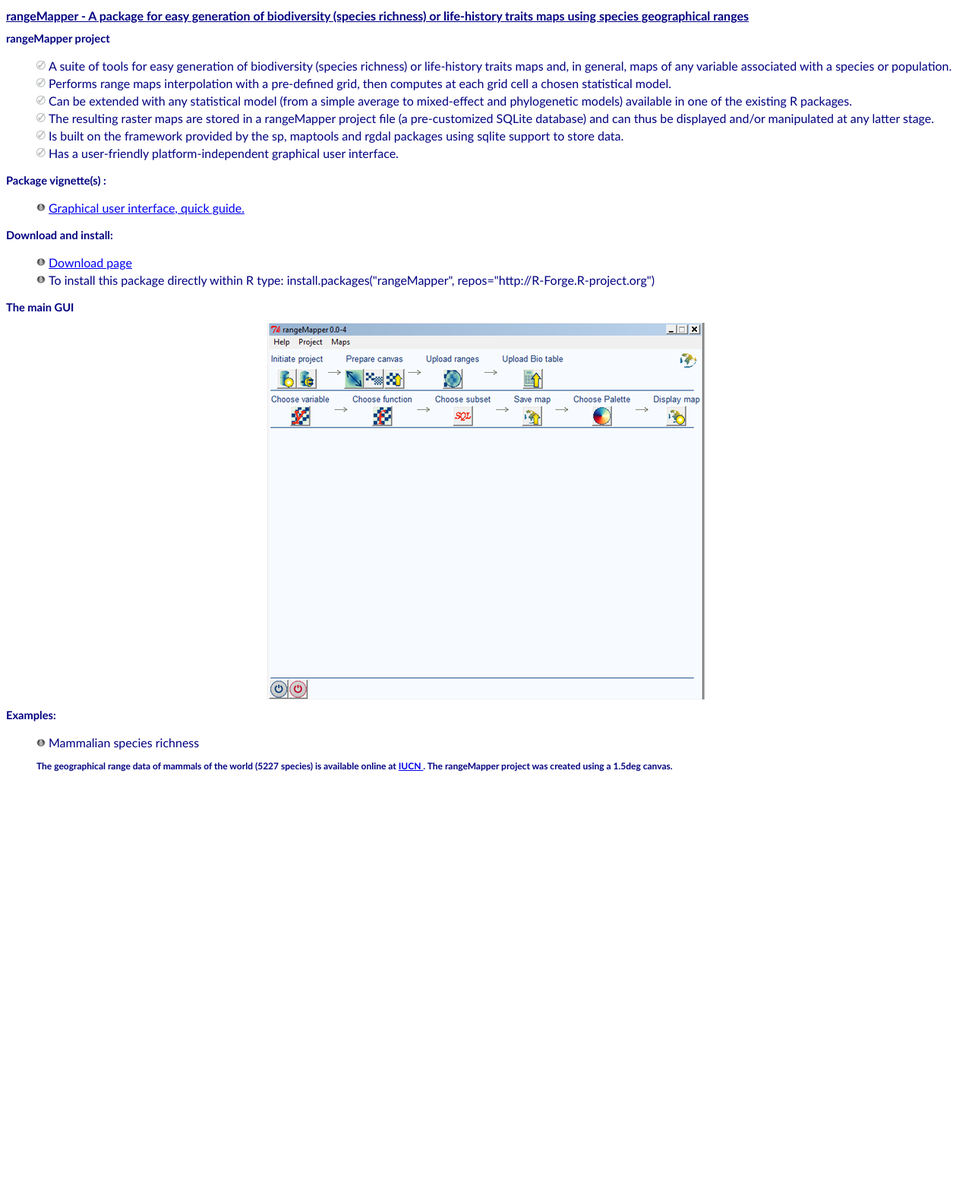
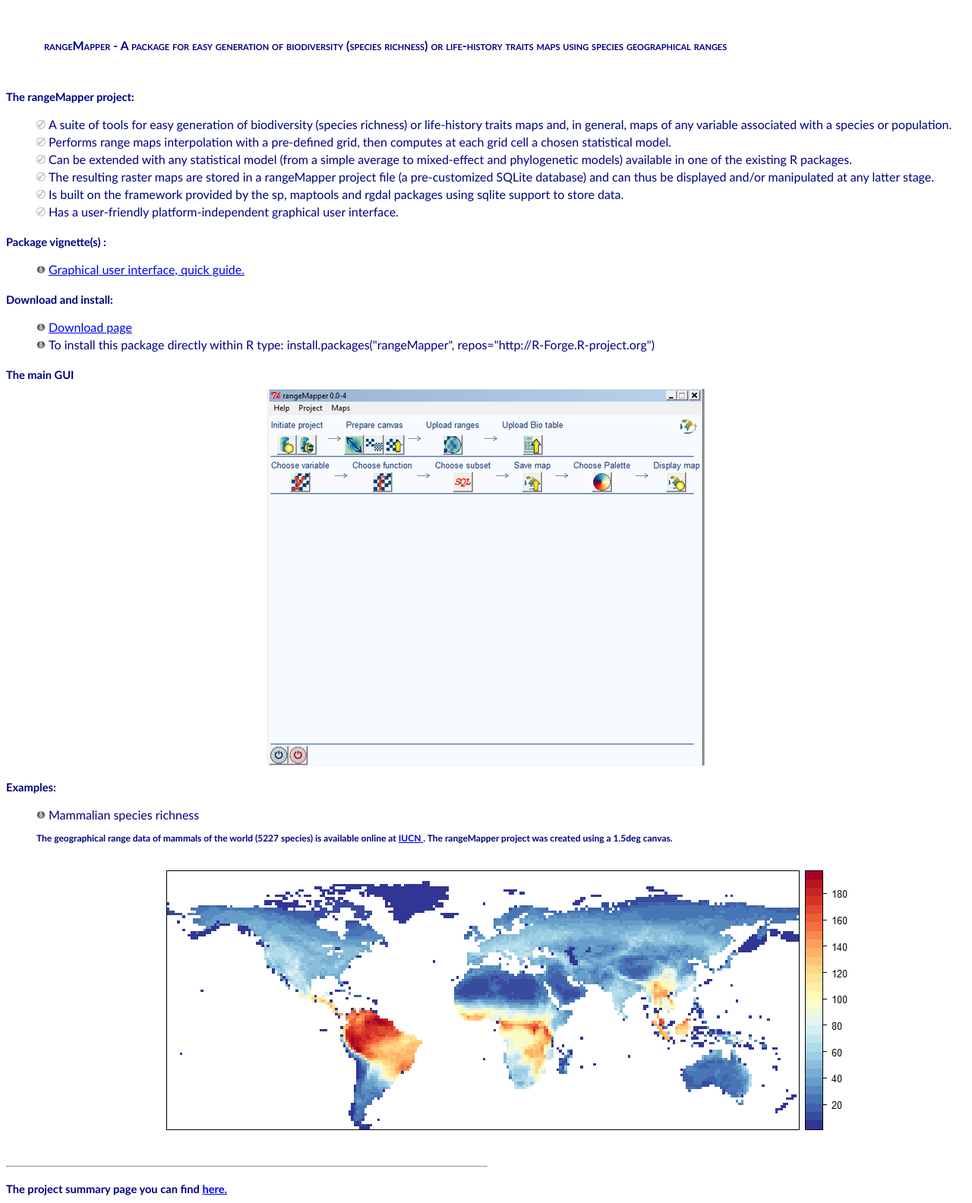
Before and after one commit to r-forge/rangemapper, a PHP site: page / in a window 1280 px wide. Shown: the whole page at 76% size. Before the commit the page ends 1016 px from the top, so only its background shows below. Run offline with PHP 8.4, Linux system fonts and the light colour scheme.

Commit message:
git-svn-id: svn://svn.r-forge.r-project.org/svnroot/rangemapper@19 edb9625f-4e0d-4859-8d74-9fd3b1da38cb

```diff
--- a/www/index.php
+++ b/www/index.php
@@ -21,9 +21,10 @@
 
 <body>
 
-<h1>  rangeMapper - A package for easy generation of biodiversity (species richness) or life-history traits maps using species geographical  ranges </h1>
 
-<h2>  rangeMapper project  </h2>
+<h1>rangeMapper - A package for easy generation of biodiversity (species richness) or life-history traits maps using species geographical  ranges </h1>
+
+<h2>  The rangeMapper project:  </h2>
 
 <ul class="tick">
 <li> A suite of tools for easy generation of biodiversity (species richness) or life-history traits maps and, in general, maps of any variable associated with a species or population. </li>
--- a/www/style.css
+++ b/www/style.css
@@ -1,15 +1,21 @@
+
 
 H1 {
 	font-family: "Trebuchet MS";
+	font-variant: small-caps;
 	font-size: 12pt;
 	color: navy;
-	text-decoration: underline;
+	margin-top:50px;
+	margin-bottom:50px;
+	margin-right:50px;
+	margin-left:50px;
       }
 
 H2 {
 	font-family: "Trebuchet MS";
 	font-size: 11pt;
 	color: navy;
+	margin: 20px 0 10px;
       }
 
 H3 {
```
